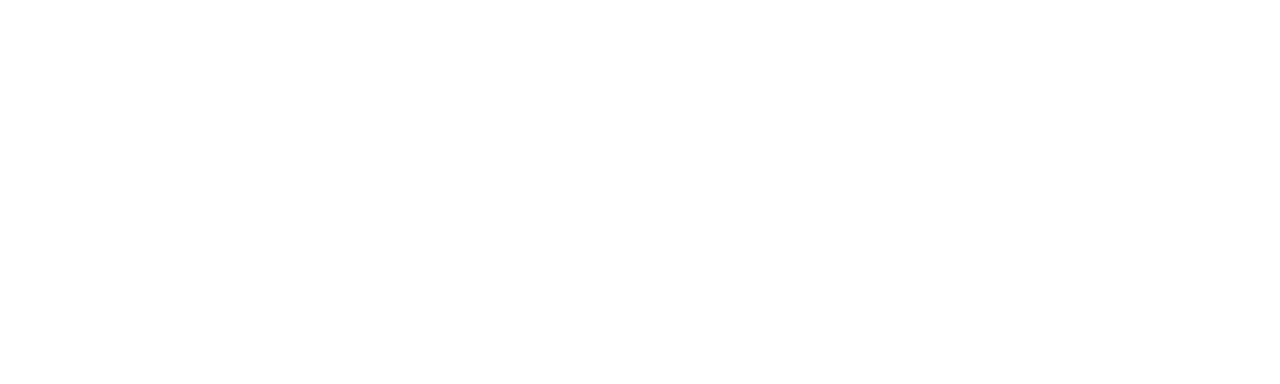
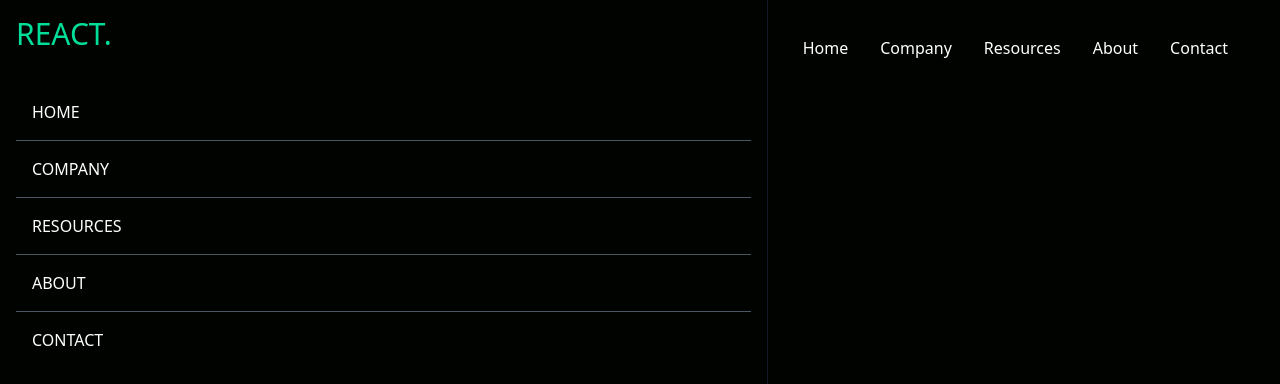
Before and after one commit to jenil97/data-finance-web, a React (Create React App) app: page / in a window 1280 px wide. Shown: the top 384 px of the page. Built offline with nearby package versions, Linux system fonts and the light colour scheme.

Commit message:
feat: Navbar

```diff
--- a/package.json
+++ b/package.json
@@ -8,6 +8,7 @@
     "@testing-library/user-event": "^13.5.0",
     "react": "^18.2.0",
     "react-dom": "^18.2.0",
+    "react-icons": "^4.4.0",
     "react-scripts": "5.0.1",
     "web-vitals": "^2.1.4"
   },
--- a/src/App.js
+++ b/src/App.js
@@ -1,7 +1,12 @@
 import React from "react";
+import Navbar from "./components/Navbar";
 
 function App() {
-  return <div></div>;
+  return (
+    <div>
+      <Navbar />
+    </div>
+  );
 }
 
 export default App;
--- /dev/null
+++ b/src/components/Navbar.jsx
@@ -0,0 +1,40 @@
+import React, { useState } from 'react'
+import {AiOutlineClose, AiOutlineMenu} from 'react-icons/ai';
+
+const Navbar = () => {
+
+const [nav, setNav] = useState(false);
+
+const handleNav = () => {
+    setNav(!nav)
+}
+
+  return (
+    <div className='flex justify-between items-center h-24 max-w-[1240px] mx-auto px-4 text-white'>
+        <h1 className='w-full text-3xl text-[#00df9a]'>REACT.</h1>
+        <ul className='hidden md:flex'>
+            <li className='p-4'>Home</li>
+            <li className='p-4'>Company</li>
+            <li className='p-4'>Resources</li>
+            <li className='p-4'>About</li>
+            <li className='p-4'>Contact</li>
+        </ul>
+        <div onClick={handleNav} className='block md:hidden'>
+            {!nav ? <AiOutlineClose size={25}/> : <AiOutlineMenu size={25}/>}
+
+        </div>
+        <div className={!nav ? 'fixed left-0 top-0 w-[60%] h-full border-r border-r-gray-900 bg-[#000300] ease-in-out duration-500' : 'fixed left-[-100%]'}>
+        <h1 className='w-full text-3xl text-[#00df9a] m-4'>REACT.</h1>
+            <ul className='uppercase p-4'>
+            <li className='p-4 border-b border-gray-600'>Home</li>
+            <li className='p-4 border-b border-gray-600'>Company</li>
+            <li className='p-4 border-b border-gray-600'>Resources</li>
+            <li className='p-4 border-b border-gray-600'>About</li>
+            <li className='p-4'>Contact</li>
+            </ul>
+        </div>
+    </div>
+  )
+}
+
+export default Navbar
--- a/src/index.css
+++ b/src/index.css
@@ -1,3 +1,7 @@
 @tailwind base;
 @tailwind components;
 @tailwind utilities;
+
+body{
+    background-color: #000300;
+}
```
Also changed, not shown: 1 other file (tests, documents, lock files or other folders).
